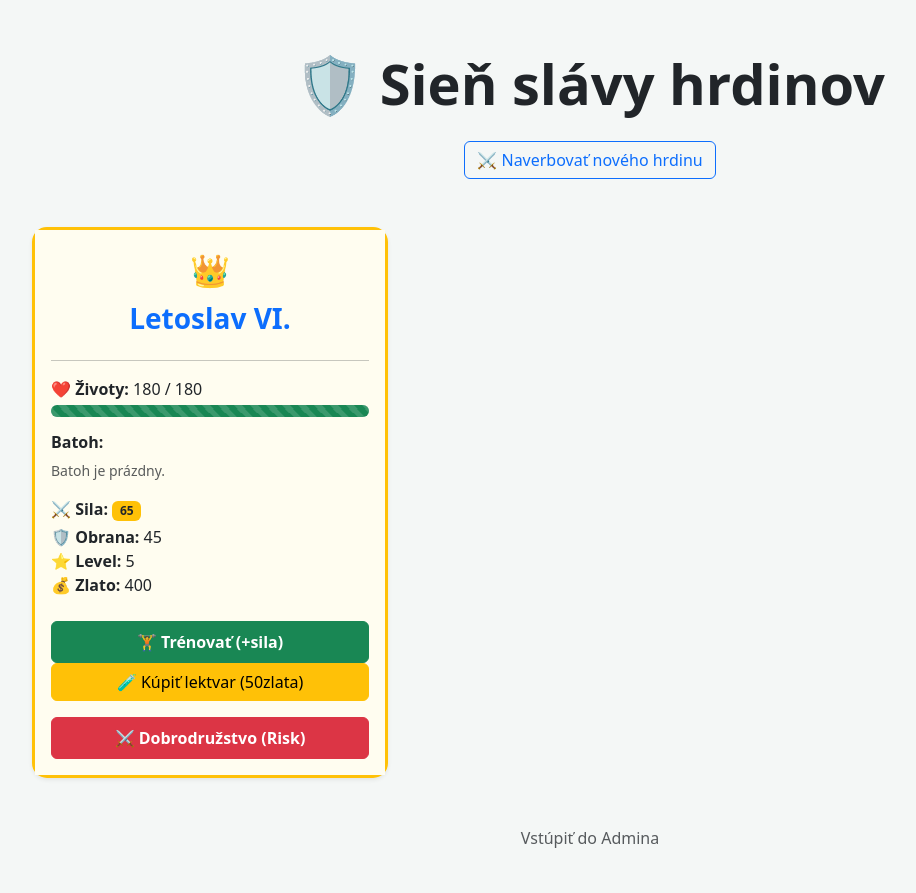
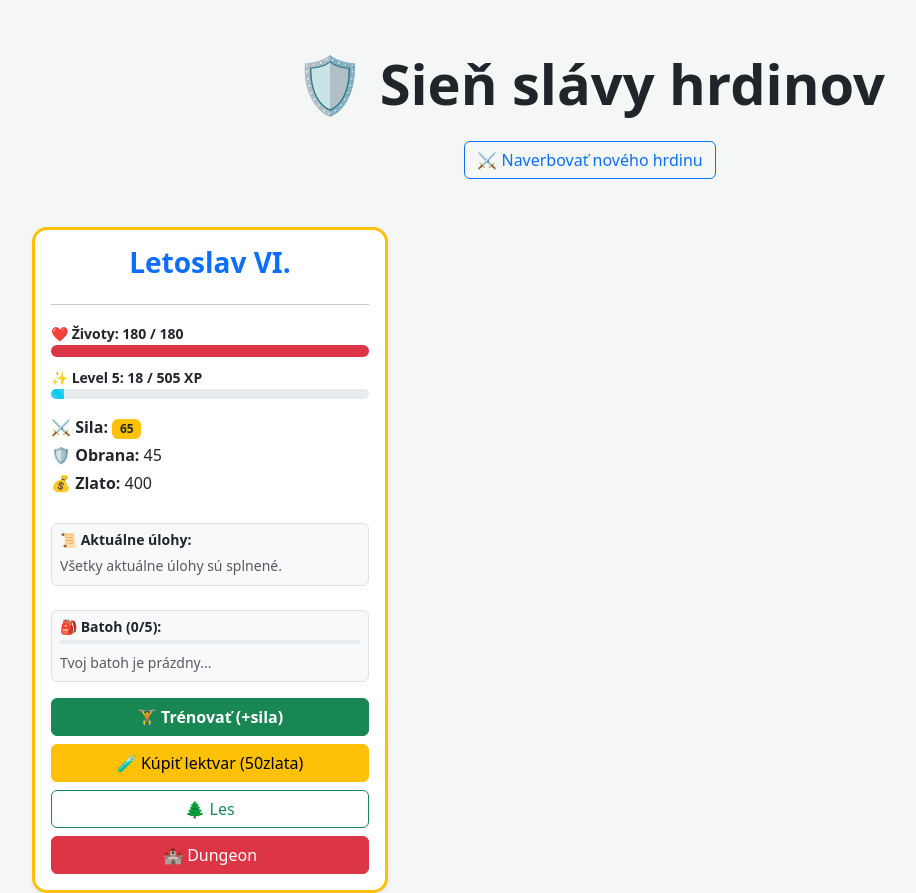
Before and after one commit to Jarosek88/moj-rpg-projekt, a Django app: page /postavy/ in a window 1280 px wide. Shown: the whole page, without its empty margins (50-966 px from the left). Before the commit the page ends 848 px from the top, so only its background shows below. Run offline with Django 5.2, Linux system fonts and the light colour scheme; data comes from the database, SQL or seed files in the repository; both versions use the stored data as it was after the commit; data that the repository does not hold is empty.

Commit message:
Pridaný Dungeon, rarity systém a questy.

```diff
--- a/game/forms.py
+++ b/game/forms.py
@@ -5,4 +5,4 @@ class PostavaForm(forms.ModelForm):
     class Meta:
         model = Postava
         # Tu povieme, ktoré polia chcemevo formulári vidieť
-        fields = ['meno', 'hp', 'max_hp', 'sila']
+        fields = ['meno']
--- a/game/templates/game/zoznam.html
+++ b/game/templates/game/zoznam.html
@@ -21,8 +21,10 @@
             box-shadow: 0 10px 20px rgba(0, 0, 0, 0.1);
         }
 
-        .hero-icon {
-            font-size: 2rem;
+        .progress {
+            background-color: #e9ecef;
+            border-radius: 10px;
+            overflow: hidden;
         }
     </style>
 </head>
@@ -37,79 +39,127 @@
         {% if messages %}
         <div class="mt-3">
             {% for message in messages %}
-                    <div class="alert alert-{{message.tags}} alert-dismisible fade show">
-                        {{message}}
+            <div class="alert alert-{{ message.tags }} alert-dismissible fade show">
+                {{ message }}
                 <button type="button" class="btn-close" data-bs-dismiss="alert"></button>
             </div>
             {% endfor %}
         </div>
-        {%endif %}
+        {% endif %}
 
         <div class="row row-cols-1 row-cols-md-3 g-4">
             {% for postava in postavy %}
             <div class="col">
                 <div class="card h-100 shadow-sm {% if postava.level >= 2 %}border border-warning border-3{% endif %}">
-
-                    <div class="card-body text-center d-flex flex-column" {% if postava.level >= 2 %}style="background-color: #fffdf0;"{% endif %}>
-
-                        <div class="hero-icon mb-2">
-                            {% if postava.level >= 2 %}👑{% else %}👤{% endif %}
-                        </div>
-
+                    <div class="card-body text-center d-flex flex-column">
                         <h3 class="card-title fw-bold text-primary">{{ postava.meno }}</h3>
                         <hr>
 
-                        <div class="text-start mb-4">
-                            <p class="mb-1"><strong>❤️ Životy:</strong> {{ postava.hp }} / {{ postava.max_hp }}</p>
+                        <div class="text-start mb-3">
+                            <label class="small fw-bold">❤️ Životy: {{ postava.hp }} / {{ postava.max_hp }}</label>
+                            <div class="progress mb-2" style="height: 12px;">
+                                <div class="progress-bar bg-danger" role="progressbar"
+                                    style="width: {% widthratio postava.hp postava.max_hp 100 %}%"></div>
+                            </div>
 
-                            <div class="progress mb-3" style="height: 12px; border-radius: 10px; background-color: #e9ecef;">
-                                <div class="progress-bar progress-bar-striped progress-bar-animated
-                                    {% if postava.hp < 30 %}bg-danger{% elif postava.hp < 60 %}bg-warning{% else %}bg-success{% endif %}"
-                                    role="progressbar" style="width: {{ postava.hp }}%;" aria-valuenow="{{ postava.hp }}" aria-valuemin="0"
-                                    aria-valuemax="100">
+                            <label class="small fw-bold">✨ Level {{ postava.level }}: {{ postava.xp }} / {{postava.xp_na_level }} XP</label>
+                            <div class="progress mb-3" style="height: 10px;">
+                                <div class="progress-bar bg-info progress-bar-striped progress-bar-animated"
+                                    role="progressbar"
+                                    style="width: {% widthratio postava.xp postava.xp_na_level 100 %}%"></div>
+                            </div>
+
+                            <p class="mb-1"><strong>⚔️ Sila:</strong> <span class="badge bg-warning text-dark">{{postava.sila }}</span></p>
+                            <p class="mb-1"><strong>🛡️ Obrana:</strong> {{ postava.obrana }}</p>
+                            <p class="mb-1"><strong>💰 Zlato:</strong> {{ postava.zlato }}</p>
+                        </div>
+
+                        <div class="mt-2 p-2 bg-light rounded border mb-3 text-start">
+                            <h6 class="fw-bold small mb-1">📜 Aktuálne úlohy:</h6>
+
+                            {% if not postava.quest_sila_splneny %}
+                            <div class="d-flex justify-content-between align-items-center mb-2">
+                                <span class="small">Získaj silu 30</span>
+                                {% if postava.sila >= 30 %}
+                                <a href="{% url 'dobrodruzstvo' postava.id %}?lokalita=odmena" class="btn btn-sm btn-success">Zobrať 100zlata</a>
+                                {% else %}
+                                <span class="badge bg-secondary">⏳ {{ postava.sila }}/30</span>
+                                {% endif %}
+                            </div>
+                            {% endif %}
+
+                            {% if postava.quest_sila_splneny and not postava.quest_level_splneny %}
+                            <div class="d-flex justify-content-between align-items-center">
+                                <span class="small">Dosiahni Level 5</span>
+                                {% if postava.level >= 5 %}
+                                <a href="{% url 'dobrodruzstvo' postava.id %}?lokalita=odmena_level" class="btn btn-sm btn-warning">Zobrať
+                                    200zlata</a>
+                                {% else %}
+                                <span class="badge bg-secondary">⭐ Level {{ postava.level }}/5</span>
+                                {% endif %}
+                            </div>
+                            {% endif %}
+
+                            {% if postava.quest_sila_splneny and postava.quest_level_splneny %}
+                            <span class="text-muted small italic">Všetky aktuálne úlohy sú splnené.</span>
+                            {% endif %}
+                        </div>
+
+                        <div class="mt-2 p-2 bg-light rounded border mb-3 text-start">
+                            <h6 class="fw-bold small mb-1">🎒 Batoh ({{ postava.batoh.count }}/5):</h6>
+
+                            <div class="progress mb-2" style="height: 4px;">
+                                <div class="progress-bar {% if postava.batoh.count >= 5 %}bg-danger{% else %}bg-primary{% endif %}"
+                                    role="progressbar" style="width: {% widthratio postava.batoh.count 5 100 %}%">
                                 </div>
                             </div>
 
-                            <div class="mt-3">
-                                <h5 class="h6 fw-bold"><i class="fas fa-briefcase"></i> Batoh:</h5>
+                            <div class="d-flex flex-column gap-1">
                                 {% for predmet in postava.batoh.all %}
-                                <div class="alert alert-info d-flex justify-content-between align-items-center p-2 mb-1"style="font-size: 0.85rem;">
-                                    <span>
+                                <div
+                                    class="d-flex justify-content-between align-items-center border rounded p-2 shadow-sm
+                                        {% if predmet.rarity == 'legendary' %}bg-warning border-danger{% elif predmet.rarity == 'rare' %}bg-info text-white{% else %}bg-white{% endif %}">
+
+                                    <span class="small">
                                         <strong>{{ predmet.nazov }}</strong>
-                                        {% if predmet.typ == 'lektvar' %} (🧪 +{{ predmet.bonus_hp }} HP) {% endif %}
-                                        {% if predmet.typ == 'zbran' %} (⚔ +{{ predmet.bonus_sila }} Sila) {% endif %}
-                                        {% if predmet.typ == 'brnenie' %} (🛡 +{{ predmet.bonus_obrana}} Obrana) {% endif %}
+                                        <span class="{% if predmet.rarity == 'rare' %}text-white{% else %}text-muted{% endif %} small">
+                                            {% if predmet.typ == 'lektvar' %}(+{{ predmet.bonus_hp }} HP){% endif %}
+                                            {% if predmet.typ == 'zbran' %}(+{{ predmet.bonus_sila }} ⚔️){% endif %}
+                                            {% if predmet.typ == 'brnenie' %}(+{{ predmet.bonus_obrana }} 🛡️){% endif %}
                                         </span>
-                                    <a href="{% url 'pouzit_predmet' predmet.id %}" class="btn btn-sm btn-success">
+                                    </span>
+
+                                    <div class="d-flex gap-1">
+                                        <a href="{% url 'pouzit_predmet' predmet.id %}" class="btn btn-sm btn-success py-0 px-2"
+                                            style="font-size: 0.7rem;">
                                             {% if predmet.typ == 'lektvar' %}Vypiť{% else %}Nasadiť{% endif %}
                                         </a>
-                                    <a href="{% url 'predat_predmet' predmet.id %}" class="btn btn-outline-warning ms-1">💰 Predat (50zlata)</a>
+                                        <a href="{% url 'predat_predmet' predmet.id %}" class="btn btn-sm btn-outline-dark py-0 px-1">
+                                            💰
+                                        </a>
+                                    </div>
                                 </div>
                                 {% empty %}
-                                <p class="text-muted small">Batoh je prázdny.</p>
+                                <span class="text-muted small italic">Tvoj batoh je prázdny...</span>
                                 {% endfor %}
                             </div>
-
-                            <p class="mb-1 mt-3"><strong>⚔️ Sila:</strong> <span class="badge bg-warning text-dark">{{ postava.sila }}</span>
-                            </p>
-                            <p class="mb-0"><strong>🛡 Obrana:</strong> {{ postava.obrana }}</p>
-                            <p class="mb-0"><strong>⭐ Level:</strong> {{ postava.level }}</p>
-                            <p class="mb-0"><strong>💰 Zlato:</strong> {{ postava.zlato }}</p>
                         </div>
 
-                        <div class="mt-auto">
-                            <a href="/postavy/trenovat/{{ postava.id }}/" class="btn btn-success w-100 py-2 fw-bold">
-                                🏋️ Trénovať (+sila)
+                        <div class="mt-auto d-grid gap-2">
+                            {% if postava.sila >= 30 and postava.zlato < 100 %} <a href="{% url 'dobrodruzstvo' postava.id %}?lokalita=odmena"
+                                class="btn btn-primary fw-bold">
+                                🎁 Vyzdvihnúť odmenu (100zlata)
                                 </a>
-                            <a href="{% url 'kupit_lektvar' postava.id %}" class="btn btn-warning mb-2 w-100">
-                                🧪 Kúpiť lektvar (50zlata)
-                            </a>
-                        </div>
+                                {% endif %}
 
-                        <div class="mt-2">
-                            <a href="/postavy/dobrodruzstvo/{{ postava.id}}/" class="btn btn-danger w-100 py-2 fw-bold shadow-s">
-                                ⚔ Dobrodružstvo (Risk)
-                            </a>
+                                <a href="{% url 'trenovat' postava.id %}" class="btn btn-success fw-bold">🏋️ Trénovať
+                                    (+sila)</a>
+                                <a href="{% url 'kupit_lektvar' postava.id %}" class="btn btn-warning">🧪 Kúpiť lektvar
+                                    (50zlata)</a>
+                                <a href="{% url 'dobrodruzstvo' postava.id %}?lokalita=les"
+                                    class="btn btn-outline-success">🌲 Les</a>
+                                <a href="{% url 'dobrodruzstvo' postava.id %}?lokalita=dungeon"
+                                    class="btn btn-danger">🏰 Dungeon</a>
                         </div>
                     </div>
                 </div>
@@ -120,11 +170,8 @@
             </div>
             {% endfor %}
         </div>
-
-        <div class="text-center mt-5">
-            <a href="/admin" class="text-muted text-decoration-none">Vstúpiť do Admina</a>
     </div>
-    </div>
+    <script src="https://cdn.jsdelivr.net/npm/bootstrap@5.3.0/dist/js/bootstrap.bundle.min.js"></script>
 </body>
 
 </html>
--- a/game/views.py
+++ b/game/views.py
@@ -52,28 +52,60 @@ def trenovat_postavu(request, postava_id):
 
 def dobrodruzstvo(request, postava_id):
     postava = get_object_or_404(Postava, id=postava_id)
+    lokalita = request.GET.get('lokalita', 'les') # Zistíme kam hráč klikol
 
-    # Vyberieme náhodneho nepriateľas databaázy
-    vsetci_nepriatelia = Nepriatel.objects.all()
+    if lokalita == 'odmena':
+        #Skontrolujeme či ma nárok na odmenu
+        if postava.sila >= 30 and not postava.quest_sila_splneny:
+            postava.zlato += 100
+            postava.quest_sila_splneny = True
+            postava.save()
+            messages.success(request, f"🎁 Výborne! Za tvoju silu získavaš odmenu 100 zlata.")
+        elif postava.quest_sila_splneny:
+            messages.info(request, f"Túto odmenu si si už vybral")
+        else:
+            messages.error(request, f"Ešte nie si dosť silný na túto odmenu!")
+        return redirect('/postavy/')
 
-    if vsetci_nepriatelia.exists():
+    if lokalita == 'odmena_level':
+        if postava.level >= 5 and not postava.quest_level_splneny:
+            postava.zlato += 200
+            postava.quest_level_splneny = True
+            postava.save()
+            messages.success(request, "Paráda! Za 5. level získavaš 200 zlata!")
+        return redirect('/postavy/') # Vždy sa vráť späť, aby ťa nezožral troll!
+
+    is_dungeon = (lokalita == 'dungeon')
+
+    if lokalita == 'les':
+        # Vyberieme len slabších sila pod 50
+        vsetci_nepriatelia = Nepriatel.objects.filter(sila__lt=50)
+    elif is_dungeon:
+        vsetci_nepriatelia = Nepriatel.objects.filter(sila__gte=50)
+    else:
+        vsetci_nepriatelia = Nepriatel.objects.all()
+
+    # Vyberieme nepriateľa z vyfiltrovaneho zoznamu
+    if  vsetci_nepriatelia.exists():
         nepriatel = random.choice(vsetci_nepriatelia)
+    else:
+        #Ak by bol les prazdny
+        nepriatel = random.choice(Nepriatel.objects.all())
 
-        # Logika súboja
-        # Nepriateľ udrie svojou silou, ale obrana stlmí úder
-        poskodenie = nepriatel.sila - postava.obrana
-        if poskodenie < 0: poskodenie = 0 #Obrana je silnejšia ako útok
+    # Logika súboja
+    # Nepriateľ udrie svojou silou, ale obrana stlmí úder
+    poskodenie = nepriatel.sila - postava.obrana
+    if poskodenie < 0: poskodenie = 0 #Obrana je silnejšia ako útok
 
-        postava.hp -= poskodenie
-        # Pridáme správu o súboji
-        messages.warning(request, f"Stretol si, {nepriatel.ikona} {nepriatel.nazov}! Utrpel si {poskodenie} poškodenia.")
+    postava.hp -= poskodenie
+    # Pridáme správu o súboji
+    messages.warning(request, f"Stretol si, {nepriatel.ikona} {nepriatel.nazov}! Utrpel si {poskodenie} poškodenia.")
 
     # Ak hrdina prežil dostane XP
     if postava.hp > 0:
-        postava.xp += nepriatel.xp_odmena
-        messages.success(request, f"Vyhral si! Získal si , {nepriatel.xp_odmena} XP.")
-        # Pridáme aj náhodnu silu
-        postava.sila += random.randint(1, 5)
+        vyhra = True
+    else:
+        vyhra = False
 
     if postava.hp <= 0:
         messages.error(request, f"Bohužiaľ, {nepriatel.nazov} ťa porazil. Letoslav padol v boji...")
@@ -84,25 +116,80 @@ def dobrodruzstvo(request, postava_id):
     # šanca na najdenie predmetu
     sanca = random.randint(1, 10)
     if sanca <= 3:
-        typ_lootu = random.choice(['lektvar', 'zbran', 'brnenie'])
+        # 1. Kontrola limitu batohu (kapacita 5 slotov)
+        if postava.batoh.count() >= 5:
+            messages.warning(request, "Tvoj batoh je plný! Nič nové si neuniesol.")
+        else:
+            typ_lootu = random.choice(['lektvar', 'zbran', 'brnenie'])
 
-        if typ_lootu == 'lektvar':
-            novy_predmet = Predmet.objects.create(nazov='Magický lektvár', typ='lektvar', bonus_hp=30, majitel=postava)
-        elif typ_lootu == 'zbran':
-            novy_predmet = Predmet.objects.create(nazov='Ostrý meč', typ='zbran', bonus_sila=random.randint(5, 20), majitel=postava)
-        elif typ_lootu == 'brnenie':
-            novy_predmet = Predmet.objects.create(nazov='Kožená vesta', typ='brnenie', bonus_obrana=random.randint(3, 12), majitel=postava)
+            # 2. Určenie vzácnosti (rarity)
 
-        messages.info(request, f"V tráve si našiel: {novy_predmet.nazov}")
+        vzacnost_sanca = random.randint(1, 100)
+        if lokalita == 'dungeon':
+            # Špeciálne šance pre Dungeon (30% na Legendárny)
+            if vzacnost_sanca <= 30:
+                vzacnost = 'legendary'
+                nasobitel = 4
+                prefix = "Dungeonový Artefakt "
+            else:
+                vzacnost = 'rare'
+                nasobitel = 2
+                prefix = "Vzácny "
+        else:
+            # Pôvodná logika pre Les (10% na Legendárny)
+            if vzacnost_sanca <= 10:
+                vzacnost = 'legendary'
+                nasobitel = 3
+                prefix = "Legendárny "
+            elif vzacnost_sanca <= 30:
+                vzacnost = 'rare'
+                nasobitel = 2
+                prefix = "Vzácny "
+            else:
+                vzacnost = 'common'
+                nasobitel = 1
+                prefix = ""
 
-     # Výpočet levelu za každých 100 jeden level
-    novy_level = (postava.sila // 100) + 1
+            # 3. Vytvorenie predmetu s priradením vzácnosti a majiteľa
+            if typ_lootu == 'lektvar':
+                novy_predmet = Predmet.objects.create(
+                    majitel=postava,
+                    nazov=f"{prefix}Magický lektvar",
+                    typ='lektvar',
+                    bonus_hp=30 * nasobitel,
+                    rarity=vzacnost
+                )
+            elif typ_lootu == 'zbran':
+                novy_predmet = Predmet.objects.create(
+                    majitel=postava,
+                    nazov=f"{prefix}Ostrý meč",
+                    typ='zbran',
+                    bonus_sila=random.randint(5, 20) * nasobitel,
+                    rarity=vzacnost
+                )
+            elif typ_lootu == 'brnenie':
+                novy_predmet = Predmet.objects.create(
+                    majitel=postava,
+                    nazov=f"{prefix}Kožená vesta",
+                    typ='brnenie',
+                    bonus_obrana=random.randint(3, 12) * nasobitel,
+                    rarity=vzacnost
+                )
 
-    if novy_level > postava.level:
-        postava.level = novy_level
-        # Bonus pri každom level pridame Hp o 20
-        postava.max_hp += 20
-        postava.hp = postava.max_hp # Vliečime ho trochu
+            messages.info(request, f"V tráve si našiel: {novy_predmet.nazov}")
+
+
+    if vyhra:
+        postava.xp += nepriatel.xp_odmena
+
+        # Logika pre level up
+        if postava.xp >= postava.xp_na_level:
+            postava.level += 1
+            postava.xp -= postava.xp_na_level # Zvyšok XP ostáva do dalšieho levelu
+            postava.xp_na_level = int(postava.xp_na_level * 1.5) # Každý daľší level je tažší
+            postava.max_hp += 20
+            postava.hp = postava.max_hp # Pri level up sa uplne vylieči
+            messages.success(request, f"💥LEVEL UP! Teraz si level {postava.level}!")
 
     postava.save()
     return redirect('/postavy/')
```
Also changed, not shown: game/models.py (+11 -0 lines), db.sqlite3, game/migrations/0005_postava_xp_na_level.py (added), game/migrations/0006_postava_max_sloty_batohu_predmet_rarity_and_more.py (added), game/migrations/0007_postava_quest_level_splneny_and_more.py (added). Lines whose indentation alone changed are shown as unchanged.
